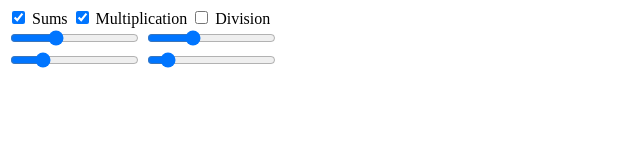
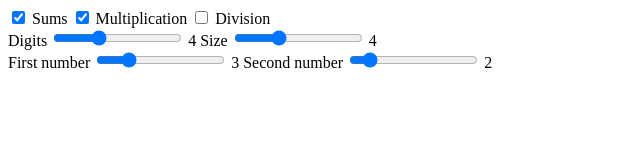
Before and after one commit to sivabalansm/quick-math-web, a plain HTML site: page index.html in a window 1280 px wide. Shown: the whole page, without its empty margins (0-640 px from the left). Drawn offline with Linux system fonts and the light colour scheme.

Commit message:
Add outputs for sliders and change on input

```diff
--- a/index.html
+++ b/index.html
@@ -19,16 +19,26 @@
     </div>
     <div id="customize">
        <div id="sums-customize">
+         <span>Digits</span>
          <input type="range" min="1" max="10" value="4" id="sums-customize-digits">
+         <output></output>
+         <span>Size</span>
          <input type="range" min="1" max="10" value="4" id="sums-customize-numbers">
+         <output></output>
        </div>
        <div id="mult-customize">
-         <input type="range" min="1" max="10" value="3" id="mult-customize-first-digits">
+         <span>First number</span>
+         <input type="range" min="1" max="10" value="3" id="mult-customize-first-digits">           <output></output>
+         <span>Second number</span>
          <input type="range" min="1" max="10" value="2" id="mult-customize-second-digits">
+         <output></output>
        </div>
        <div id="div-customize">
-          <input type="range" min="1" max="10" value="3" id="div-customize-first-digits">
+          <span>First number</span>
+          <input type="range" min="1" max="10" value="3" id="div-customize-first-digits">           <output></output>
+          <span>Second number</span>
           <input type="range" min="1" max="10" value="2" id="div-customize-second-digits">
+          <output></output>
         </div>
     </div>
   <script src="script.js" type="module"></script>
--- a/script.js
+++ b/script.js
@@ -20,7 +20,7 @@ let options = document.getElementsByClassName('option');
 
 for (const optionElementCheckbox of options) {
 
-  optionElementCheckbox.addEventListener('change', function() {
+optionElementCheckbox.addEventListener('change', function() {
     if (optionElementCheckbox.checked) {
       matchCheckToRangeToggle(optionElementCheckbox, 'block')
     } else {
@@ -35,3 +35,15 @@ for (const optionElementCheckbox of options) {
     matchCheckToRangeToggle(optionElementCheckbox, 'none');
   }
 }
+
+// set output of sliders and event listeners
+let sliders = document.querySelectorAll("input[type=range]");
+
+for (const slider of sliders ) {
+
+   slider.nextElementSibling.value = slider.value;
+
+  slider.addEventListener("input", function() {
+  slider.nextElementSibling.value = slider.value;
+  });
+}
```
